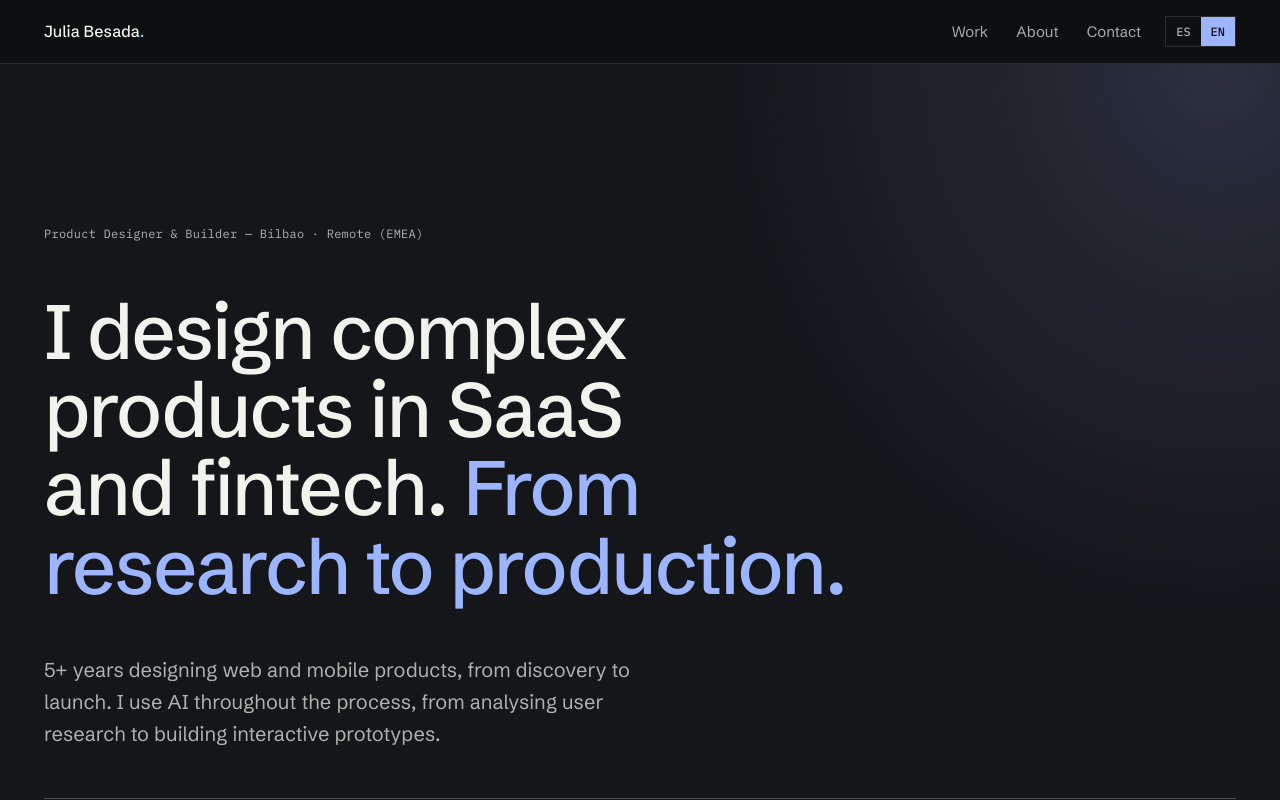
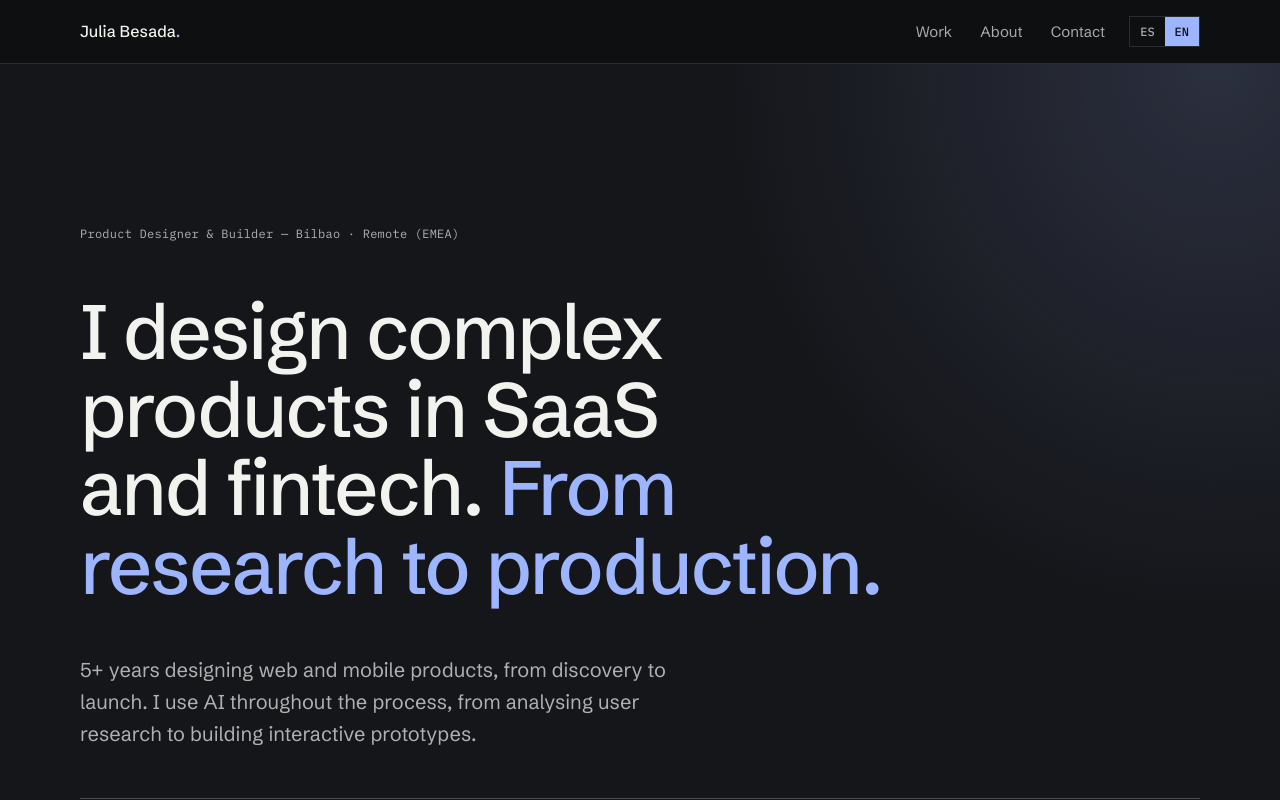
Before and after one commit to juliabvinhas/juliabvinhas.github.io, a plain HTML site: page index.html in a window 1280 px wide. Shown: the top 800 px of the page. Drawn offline with Linux system fonts and the light colour scheme.

Commit message:
Ampliar márgenes laterales
Co-Authored-By: Claude Opus 5.5 <noreply@anthropic.com>
Claude-Session: https://claude.ai/code/session_013bVn4GfLUuDtnB5QCwPto4

```diff
--- a/index.html
+++ b/index.html
@@ -18,7 +18,7 @@
   --c-cobalt:#3D52E0; --c-lilac:#A99CF0; --c-orange:#E36A3A;
   --sans:"Schibsted Grotesk","Helvetica Neue",Arial,sans-serif;
   --mono:"IBM Plex Mono",ui-monospace,Menlo,monospace;
-  --wrap:1240px; --read:640px;
+  --wrap:1120px; --read:640px;
 }
 /* Paleta Noche: look oscuro cerrado, independiente del tema del sistema */
 
@@ -28,7 +28,7 @@ body{background:var(--bg);color:var(--ink);font:400 17px/1.6 var(--sans);-webkit
 a{color:inherit}
 ::selection{background:var(--accent);color:var(--accent-ink)}
 :focus-visible{outline:1.5px solid var(--accent);outline-offset:3px}
-.wrap{max-width:var(--wrap);margin:0 auto;padding-left:max(24px,env(safe-area-inset-left,0px));padding-right:max(24px,env(safe-area-inset-right,0px))}
+.wrap{max-width:calc(var(--wrap) + 2 * clamp(24px,6vw,96px));margin:0 auto;padding-left:max(clamp(24px,6vw,96px),env(safe-area-inset-left,0px));padding-right:max(clamp(24px,6vw,96px),env(safe-area-inset-right,0px))}
 h1,h2,h3{margin:0;font-weight:500;letter-spacing:-.025em;text-wrap:balance}
 .label{font:400 12px/1.5 var(--mono);letter-spacing:.02em;color:var(--muted)}
 .example{font:400 11px/1 var(--mono);color:var(--muted);border:1px dashed var(--line);padding:6px 8px;width:max-content;max-width:100%}
@@ -711,10 +711,10 @@ en:{
 const CASES=[
   { id:"facturacion-ue", color:"var(--c-cobalt)", mock:"hero", flowSvg:true,
     title:{es:"Un solo flujo para facturar en tres países",en:"One flow for compliant invoicing in three countries"},
-    summary:{es:"Un solo flujo de facturación, lanzado en España, Italia y Francia. El 40 % de los anfitriones elegibles lo activó y el 100 % de las facturas enviadas fueron aceptadas por la administración.",
+    summary:{es:"Un solo flujo de facturación, lanzado en España, Italia y Francia. El 40 % de los anfitriones elegibles lo activó y el 100 % de las facturas enviadas fueron aceptadas por la administración.",
              en:"A single invoicing flow, launched in Spain, Italy and France. 40% of eligible hosts turned it on and 100% of submitted invoices were accepted by the authorities."},
     company:{es:"SaaS B2B de alquiler vacacional · Pagos",en:"B2B vacation rental SaaS · Payments"}, year:"2025–2026", role:"Product Designer", team:{es:"Ingeniería y Product Marketing Manager",en:"Engineering and Product Marketing Manager"},
-    kpis:{es:[["40 %","adopción"],["100 %","envíos aceptados"],["3","países"]],en:[["40%","adoption"],["100%","accepted submissions"],["3","countries"]]},
+    kpis:{es:[["40 %","adopción"],["100 %","envíos aceptados"],["3","países"]],en:[["40%","adoption"],["100%","accepted submissions"],["3","countries"]]},
     brief:{
       problem:{es:"Las facturas del producto no cumplían la normativa, y España, Italia y Francia empezaban a exigir su envío a sistemas oficiales distintos.",en:"The product's invoices weren't compliant, and Spain, Italy and France were starting to require submission to different official systems."},
       role:{es:"Product Designer responsable de todo el diseño: research, flujos, tests con usuarios y UI.",en:"Product Designer owning the whole design: research, flows, user testing and UI."},
@@ -747,7 +747,7 @@ const CASES=[
         decL:"Decisiones clave",
         ai:{"h": "La IA me permitió analizar los tests y prototipar sin frenar el plazo de España", "intro": "Con un plazo legal fijo y sin PM, usé la IA para ganar tiempo en las tareas de análisis, redacción y prototipado. Las decisiones de diseño siguieron siendo mías.", "rows": [["Síntesis de tests", "Agrupé por tema y frecuencia las notas de los tests con usuarios y beta testers para detectar las fricciones principales.", ["Claude"], "Así apareció a tiempo el patrón de anfitriones con varias empresas, que llevó al rediseño."], ["UX writing", "Usé skills de IA para redactar y revisar avisos, errores y confirmaciones con un tono coherente.", ["Claude"], "Mensajes legales claros y revisiones más rápidas con producto."], ["Sistema de diseño", "Aceleré la creación de los componentes nuevos, como los estados de factura y los avisos, sobre el sistema de diseño.", ["Claude Code", "Cursor"], "Componentes listos antes para ingeniería."], ["Prototipado", "Construí prototipos interactivos del flujo de configuración para presentarlo y validarlo.", ["Claude Code", "Cursor"], "Feedback sobre la interacción real antes de desarrollar."]], "critT": "Dónde puse el criterio", "crit": "Revisé cada hallazgo contra las sesiones originales, ajusté los textos a la normativa de cada país y descarté las propuestas que no encajaban con el sistema de diseño."},
         sOutH:"Impacto",
-        results:[["40 %", "de los anfitriones elegibles activó la facturación"], ["100 %", "de las facturas enviadas, aceptadas por la administración"], ["80 s", "de media para dar de alta un vendedor"]],
+        results:[["40 %", "de los anfitriones elegibles activó la facturación"], ["100 %", "de las facturas enviadas, aceptadas por la administración"], ["80 s", "de media para dar de alta un vendedor"]],
         sOutP:"Lanzado en España en enero de 2026 y después en Italia y Francia, con el mismo flujo. Para algunos clientes fue además un motivo para quedarse: uno nos dijo que había sido el factor decisivo para no irse a la competencia. La estructura por vendedor y por país deja el producto preparado para Alemania y Portugal.",
         sLearnH:"Qué me llevo",
         sLearnP:""
@@ -785,10 +785,10 @@ const CASES=[
     } },
   { id:"booking-website", color:"var(--c-lilac)", mock:"hero", heroImg:"bw-hero",
     title:{es:"Una web de reservas directas para cada anfitrión",en:"A direct booking website for every host"},
-    summary:{es:"Un constructor de webs de reservas directas dentro de la plataforma, con un plan gratis y otro Pro. El 6 % de los anfitriones pasó al plan Pro de pago.",
+    summary:{es:"Un constructor de webs de reservas directas dentro de la plataforma, con un plan gratis y otro Pro. El 6 % de los anfitriones pasó al plan Pro de pago.",
              en:"A direct booking website builder inside the platform, with a free plan and a Pro plan. 6% of hosts upgraded to the paid Pro plan."},
     company:{es:"SaaS B2B de alquiler vacacional · Booking Website",en:"B2B vacation rental SaaS · Booking Website"}, year:"2026", role:"Product Designer", team:{es:"PM e ingeniería",en:"PM and engineering"},
-    kpis:{es:[["6 %","pasó al plan Pro"],["2","planes: gratis y Pro"]],en:[["6%","upgraded to Pro"],["2","plans: free and Pro"]]},
+    kpis:{es:[["6 %","pasó al plan Pro"],["2","planes: gratis y Pro"]],en:[["6%","upgraded to Pro"],["2","plans: free and Pro"]]},
     brief:{problem:{es:"",en:""},role:{es:"",en:""},decisions:{es:"",en:""},outcome:{es:"",en:""}},
     body:{
       es:{
@@ -801,8 +801,8 @@ const CASES=[
         sRoleP:"Trabajé mano a mano con la PM y con ingeniería. Me encargué de todo el diseño de la experiencia y de los cambios que necesitó nuestra plataforma para integrar el nuevo constructor, y aproveché para pasar esas pantallas al nuevo sistema de diseño y mejorar su experiencia.",
         sDec:[["Un plan gratis y uno Pro", "Mantuvimos la web básica como plan gratis y lanzamos el constructor como plan Pro, con plantillas, editor completo y herramientas de IA, SEO y marketing. El Pro es gratis hasta que el anfitrión publica su web."], ["Ajustes en un menú lateral", "Con el card sorting reorganicé todos los ajustes. Las pestañas de antes pasaron a un menú lateral con subpáginas, para que cada página de la web se configure por separado."], ["Vista previa en directo", "Junto a la configuración, una vista previa de escritorio y móvil muestra cada cambio al momento, sin salir de la pantalla."], ["Alojamientos en una tabla ordenable", "Antes se elegían en una cuadrícula de tarjetas. Ahora están en una tabla en la que se ordenan arrastrándolos. En los tests con usuarios, la mayoría la prefirió frente a la otra opción, y completaron las tareas en unos 30–40 segundos de media."], ["Dominio propio guiado", "El anfitrión elige entre el dominio gratuito o el suyo. Si usa el suyo, la pantalla le indica qué registro DNS copiar y le enlaza a una guía."]],
         ai:{h:"La IA me permitió testear varias versiones con usuarios antes de decidir",rows:[["Exploración","Generé distintas versiones del componente de selección de alojamientos y del de asignación de categorías.",["Claude Code"]],["Tests con usuarios","Convertí esas versiones en prototipos interactivos y los testeamos con usuarios en Useberry para elegir con resultados medibles.",["Claude Code","Useberry"]],["Handoff","Construí un prototipo interactivo del flujo para el handoff a ingeniería.",["Claude Code"]]]},
-        results:[["6 %","de los anfitriones pasó al plan Pro de pago"]],
-        sOutP:"El constructor se lanzó con los dos planes y el 6 % de los anfitriones pasó al Pro. Las pantallas de la web de reservas quedaron además migradas al nuevo sistema de diseño."
+        results:[["6 %","de los anfitriones pasó al plan Pro de pago"]],
+        sOutP:"El constructor se lanzó con los dos planes y el 6 % de los anfitriones pasó al Pro. Las pantallas de la web de reservas quedaron además migradas al nuevo sistema de diseño."
       },
       en:{
         arc:{ctxL:"Context",ctxH:"Bookings that depended on OTAs",roleL:"My role",storyL:"Story",storyH:"Two plans and a clearer setup",
```
